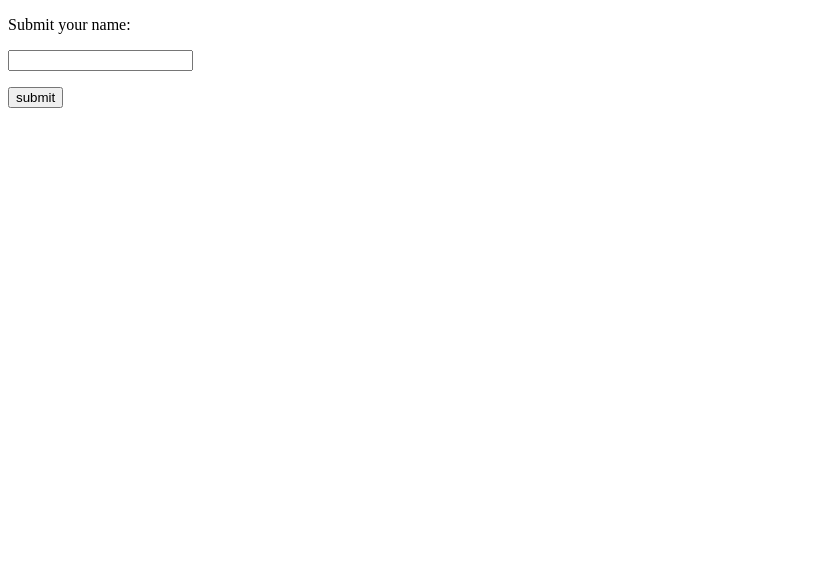
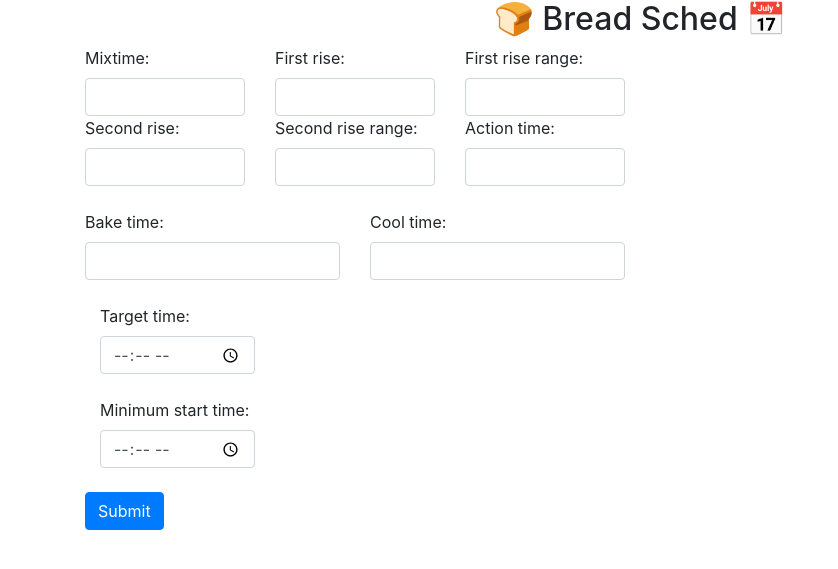
Before and after one commit to jakebox/breadsched, a Flask app: page / in a window 1280 px wide. Shown: the top 569 px of the page, without its empty margins (0-838 px from the left). Run offline with Flask 2, Linux system fonts and the light colour scheme; some libraries are stand-ins or nearby versions.

Commit message:
Bootstrap, basic form grid

```diff
--- a/app/templates/base.html
+++ b/app/templates/base.html
@@ -1,15 +1,25 @@
 <!DOCTYPE html>
-
 <html lang="en">
     <head>
+        <!-- Required meta tags -->
+        <meta charset="utf-8">
+        <meta name="viewport" content="width=device-width, initial-scale=1, shrink-to-fit=no">
+
+        <link rel="stylesheet" href="https://stackpath.bootstrapcdn.com/bootstrap/4.3.1/css/bootstrap.min.css" integrity="sha384-ggOyR0iXCbMQv3Xipma34MD+dH/1fQ784/j6cY/iJTQUOhcWr7x9JvoRxT2MZw1T" crossorigin="anonymous">
+
+        <style>
+
+            {% block style %}
+            {% endblock %}
+        </style>
+
         <title>Breadsched</title>
-        <style>
-         {% block style %}
-         {% endblock %}
-        </style>
     </head>
     <body>
         {% block body %}
         {% endblock %}
     </body>
+    <script src="https://code.jquery.com/jquery-3.3.1.slim.min.js" integrity="sha384-q8i/X+965DzO0rT7abK41JStQIAqVgRVzpbzo5smXKp4YfRvH+8abtTE1Pi6jizo" crossorigin="anonymous"></script>
+    <script src="https://cdnjs.cloudflare.com/ajax/libs/popper.js/1.14.7/umd/popper.min.js" integrity="sha384-UO2eT0CpHqdSJQ6hJty5KVphtPhzWj9WO1clHTMGa3JDZwrnQq4sF86dIHNDz0W1" crossorigin="anonymous"></script>
+    <script src="https://stackpath.bootstrapcdn.com/bootstrap/4.3.1/js/bootstrap.min.js" integrity="sha384-JjSmVgyd0p3pXB1rRibZUAYoIIy6OrQ6VrjIEaFf/nJGzIxFDsf4x0xIM+B07jRM" crossorigin="anonymous"></script>
 </html>
--- a/app/templates/error.html
+++ b/app/templates/error.html
@@ -1,5 +1,5 @@
 {% extends "base.html" %}
 
 {% block body %}
-Error! Something went wrong.
+    Error! Something went wrong.
 {% endblock %}
--- a/app/templates/index.html
+++ b/app/templates/index.html
@@ -1,9 +1,74 @@
 {% extends "base.html" %}
 
 {% block body %}
-<form action = "/output">
-    <p>Submit your name:</p>
-    <p><input name="name" type="text"></p>
-    <p><input type="submit" value="submit"></p>
+
+<center><h2>&#x1F35E; Bread Sched &#x1F4C5;</h2></center>
+
+<form action = "/" method="post">
+
+    <div class="container">
+        <div class="form-group">
+            <!-- <input name="bread_name" type="text" placeholder="Bread name"><br>
+            -->
+            <div class="row">
+                <div class="col-2">
+                    <label for="mixtime">Mixtime:</label>
+                    <input name="mixtime" class="form-control" id="mixtime" type="number" value="Mix time">
+                </div>
+
+                <div class="col-2">
+                    <label for="first_rise">First rise:</label>
+                    <input name="first_rise" class="form-control" id="first_rise" type="number" value="">
+                </div>
+
+                <div class="col-2">
+                    <label for="first_rise_range">First rise range:</label>
+                    <input name="first_rise_range" class="form-control" id="first_rise_range" type="number" value="">
+                </div>
+            </div>
+
+            <div class="row">
+                <div class="col-2">
+                    <label for="Second rise">Second rise:</label>
+                    <input name="second_rise" class="form-control" id="second_rise" type="number" value=""><br>
+                </div>
+
+                <div class="col-2">
+                    <label for="second_rise_range">Second rise range:</label>
+                    <input name="second_rise_range" class="form-control" id="second_rise_range" type="number" value=""><br>
+                </div>
+
+                <div class="col-2">
+                    <label for="action_time">Action time:</label>
+                    <input name="action_time" class="form-control" id="action_time" type="number" value=""><br>
+                </div>
+            </div>
+
+            <div class="row">
+                <div class="col-3">
+                    <label for="bake_time">Bake time:</label>
+                    <input name="bake_time" class="form-control" id="bake_time" type="number" value=""><br>
+                </div>
+
+                <div class="col-3">
+                    <label for="cool_time">Cool time:</label>
+                    <input name="cool_time" class="form-control" id="cool_time" type="number" value=""><br>
+                </div>
+            </div>
+
+            <div class="form-group">
+                <div class="col-2">
+                    <label for="target_time">Target time:</label>
+                    <input name="target_time" class="form-control" type="time"><br>
+                </div>
+                <div class="col-2">
+                    <label for="minimum_start_time">Minimum start time:</label>
+                    <input name="minimum_start_time" class="form-control" type="time"><br>
+                </div>
+                <button type="submit" class="btn btn-primary">Submit</button>
+            </div>
+        </div>
+    </div>
+
 </form>
 {% endblock %}
--- a/app/templates/output.html
+++ b/app/templates/output.html
@@ -1,5 +1,7 @@
 {% extends "base.html" %}
 
 {% block body %}
-    Hello, {{ user }}!
+    Hello, {{ user }}! <br>
+
+    It looks like you are making {{ bread }}.
 {% endblock %}
```
